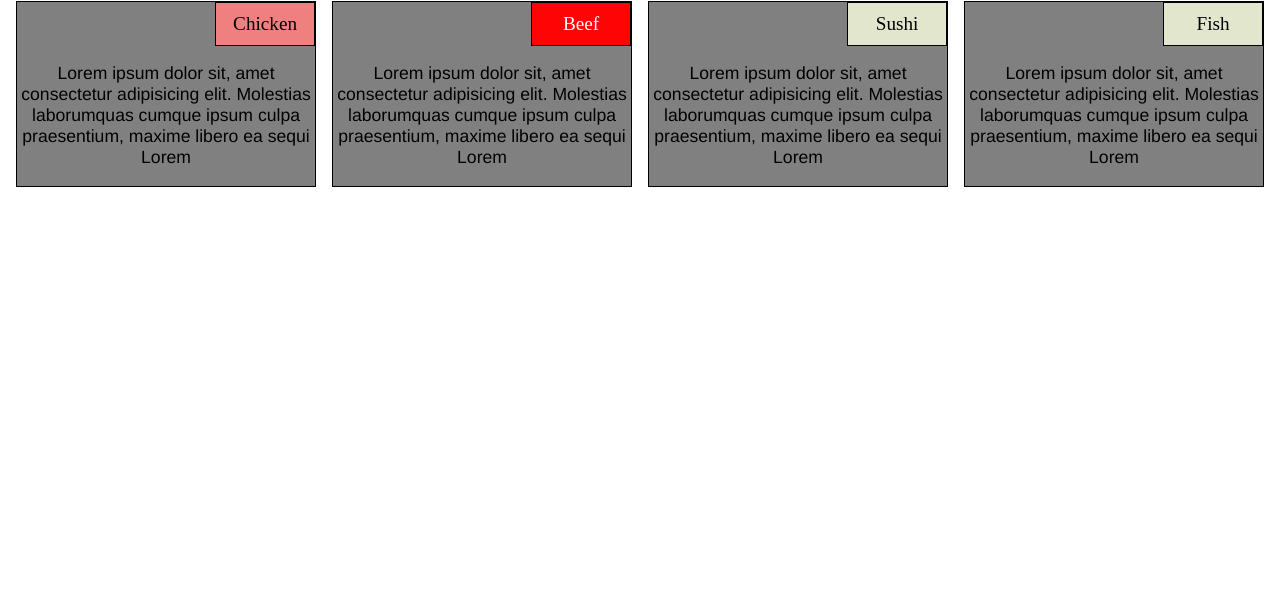
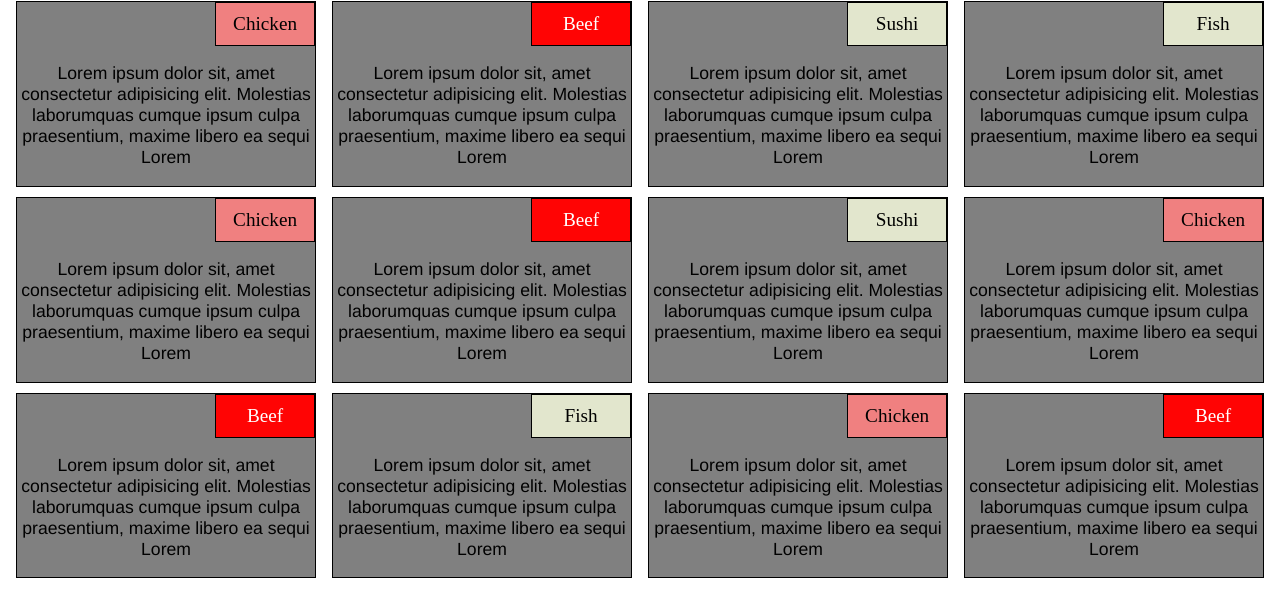
Before and after one commit to saddamarbaa/project-restaurant-websites, a plain HTML site: page index.html in a window 1280 px wide. Shown: the part 72-688 px from the top of the page. Drawn offline with Linux system fonts and the light colour scheme.

Commit message:
updae food menu

```diff
--- a/index.html
+++ b/index.html
@@ -12,7 +12,7 @@
 
   <div class="row">
 
-    <div class="col-lg-3 col-md-6">
+    <div class="col-sm-12 col-md-6 col-lg-3">
       <section>
         <span class="title chicken">Chicken</span>
         <p>
@@ -23,7 +23,7 @@
       </section>
     </div>
 
-    <div class="col-lg-3 col-md-6">
+    <div class="col-sm-12 col-md-6 col-lg-3">
       <section>
         <span class="title beef">Beef</span>
         <p>
@@ -34,7 +34,7 @@
       </section>
     </div>
 
-    <div class="col-lg-3 col-md-6">
+    <div class="col-sm-12 col-md-6 col-lg-3">
       <section>
         <span class="title sushi">Sushi</span>
         <p>
@@ -45,9 +45,96 @@
       </section>
     </div>
 
-    <div class="col-lg-3 col-md-6">
+    <div class="col-sm-12 col-md-6 col-lg-3">
       <section>
         <span class="title sushi">Fish</span>
+        <p>
+          Lorem ipsum dolor sit, amet consectetur adipisicing elit. Molestias
+          laborumquas cumque ipsum culpa praesentium, maxime libero ea sequi
+          Lorem
+        </p>
+      </section>
+    </div>
+
+    <div class="col-sm-12 col-md-6 col-lg-3">
+      <section>
+        <span class="title chicken">Chicken</span>
+        <p>
+          Lorem ipsum dolor sit, amet consectetur adipisicing elit. Molestias
+          laborumquas cumque ipsum culpa praesentium, maxime libero ea sequi
+          Lorem
+        </p>
+      </section>
+    </div>
+
+    <div class="col-sm-12 col-md-6 col-lg-3">
+      <section>
+        <span class="title beef">Beef</span>
+        <p>
+          Lorem ipsum dolor sit, amet consectetur adipisicing elit. Molestias
+          laborumquas cumque ipsum culpa praesentium, maxime libero ea sequi
+          Lorem
+        </p>
+      </section>
+    </div>
+
+    <div class="col-sm-12 col-md-6 col-lg-3">
+      <section>
+        <span class="title sushi">Sushi</span>
+        <p>
+          Lorem ipsum dolor sit, amet consectetur adipisicing elit. Molestias
+          laborumquas cumque ipsum culpa praesentium, maxime libero ea sequi
+          Lorem
+        </p>
+      </section>
+    </div>
+
+    <div class="col-sm-12 col-md-6 col-lg-3">
+      <section>
+        <span class="title chicken">Chicken</span>
+        <p>
+          Lorem ipsum dolor sit, amet consectetur adipisicing elit. Molestias
+          laborumquas cumque ipsum culpa praesentium, maxime libero ea sequi
+          Lorem
+        </p>
+      </section>
+    </div>
+
+    <div class="col-sm-12 col-md-6 col-lg-3">
+      <section>
+        <span class="title beef">Beef</span>
+        <p>
+          Lorem ipsum dolor sit, amet consectetur adipisicing elit. Molestias
+          laborumquas cumque ipsum culpa praesentium, maxime libero ea sequi
+          Lorem
+        </p>
+      </section>
+    </div>
+
+    <div class="col-sm-12 col-md-6 col-lg-3">
+      <section>
+        <span class="title sushi">Fish</span>
+        <p>
+          Lorem ipsum dolor sit, amet consectetur adipisicing elit. Molestias
+          laborumquas cumque ipsum culpa praesentium, maxime libero ea sequi
+          Lorem
+        </p>
+      </section>
+    </div>
+    <div class="col-sm-12 col-md-6 col-lg-3">
+      <section>
+        <span class="title chicken">Chicken</span>
+        <p>
+          Lorem ipsum dolor sit, amet consectetur adipisicing elit. Molestias
+          laborumquas cumque ipsum culpa praesentium, maxime libero ea sequi
+          Lorem
+        </p>
+      </section>
+    </div>
+
+    <div class="col-sm-12 col-md-6 col-lg-3">
+      <section>
+        <span class="title beef">Beef</span>
         <p>
           Lorem ipsum dolor sit, amet consectetur adipisicing elit. Molestias
           laborumquas cumque ipsum culpa praesentium, maxime libero ea sequi
```
